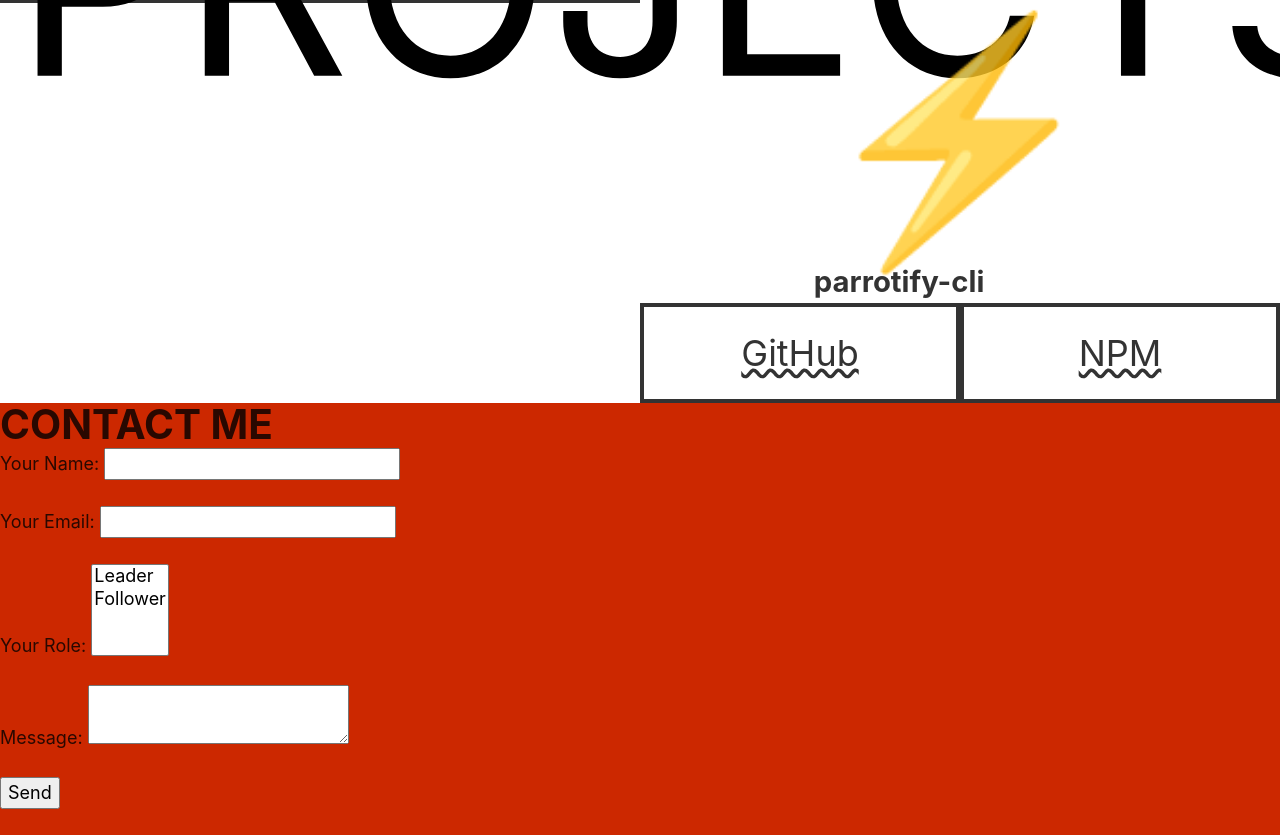
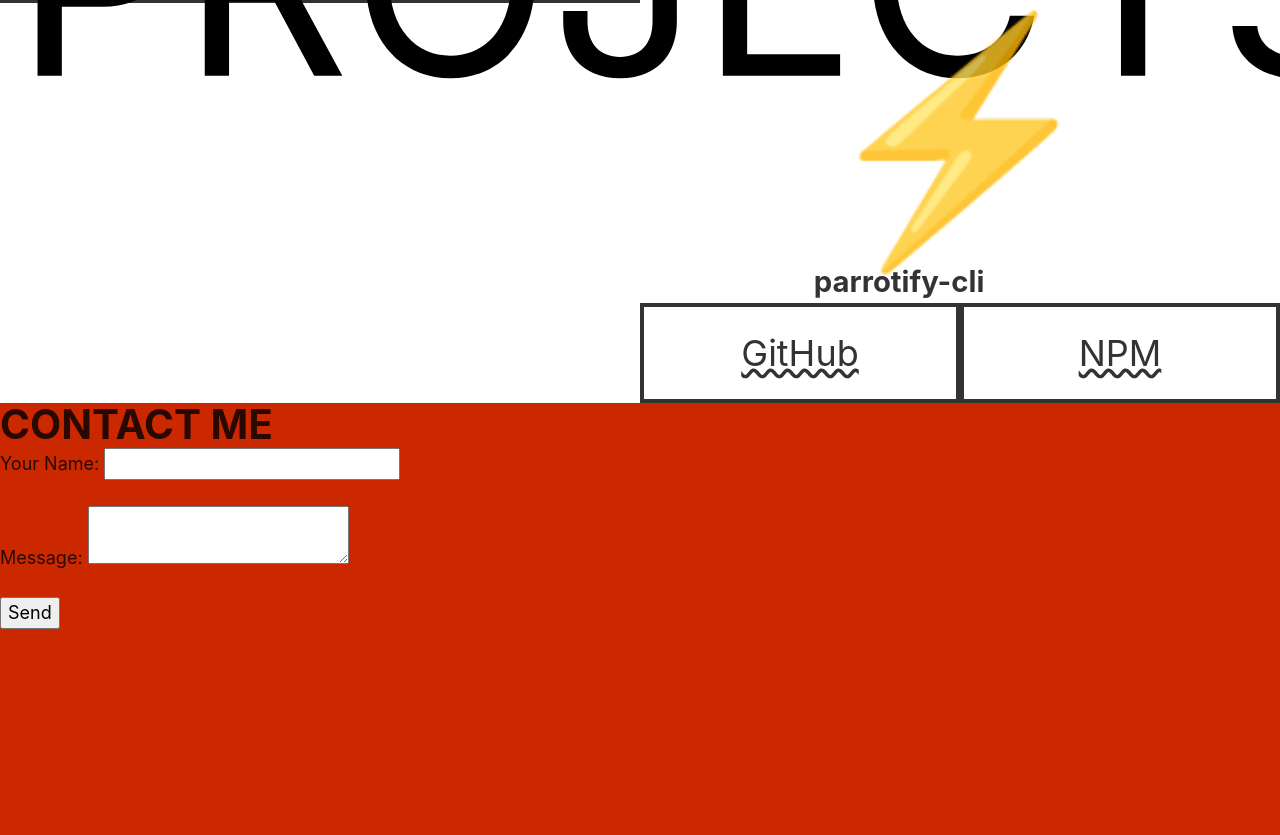
Before and after one commit to mohsinsarvani/moigonz.com, a Gatsby site: page / in a window 1280 px wide. Shown: the part 1197-2032 px from the top of the page. After the commit the page ends 1852 px from the top, so only its background shows below. Built offline with nearby package versions, Linux system fonts and the light colour scheme; Gatsby itself is replaced by a stand-in of ours.

Commit message:
Updates test

```diff
--- a/src/components/contact/index.js
+++ b/src/components/contact/index.js
@@ -2,33 +2,30 @@ import React from 'react';
 
 import './contact.css';
 
-const Contact = () => (
+const Contact = () => {
+  const onSubmit = (e) => {
+    e.preventDefault();
+    const data = new FormData(e.target);
+
+    fetch('/', {
+      method: 'POST',
+      headers: { 'Content-Type': 'application/x-www-form-urlencoded' },
+      body: data,
+    })
+      .then(() => alert('Success!'))
+      .catch(error => alert(error));
+  };
+
+  return (
     <div className="contact_container">
       <h1 className="contact_title">Contact me</h1>
-    <form name="contact" method="POST" data-netlify="true">
+      <form name="contact" method="POST" data-netlify="true" onSubmit={onSubmit}>
+        <input type="hidden" name="form-name" value="contact" />
         <p>
           <label>
           Your Name:
             {' '}
             <input type="text" name="name" />
-        </label>
-      </p>
-      <p>
-        <label>
-          Your Email:
-          {' '}
-          <input type="email" name="email" />
-        </label>
-      </p>
-      <p>
-        <label>
-          Your Role:
-          {' '}
-          <select name="role[]" multiple>
-            <option value="leader">Leader</option>
-            <option value="follower">Follower</option>
-          </select>
-
           </label>
         </p>
         <p>
@@ -44,5 +41,6 @@ const Contact = () => (
       </form>
     </div>
   );
+};
 
 export default Contact;
```
Lines whose indentation alone changed are shown as unchanged.
